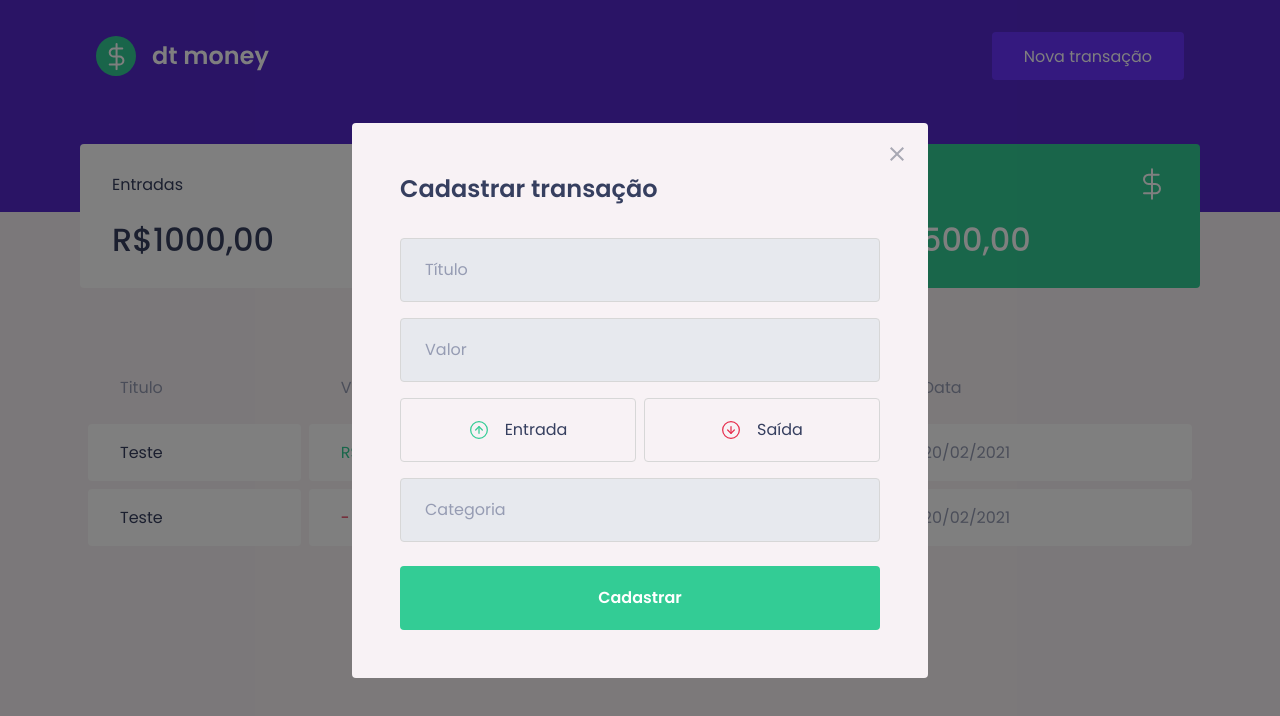
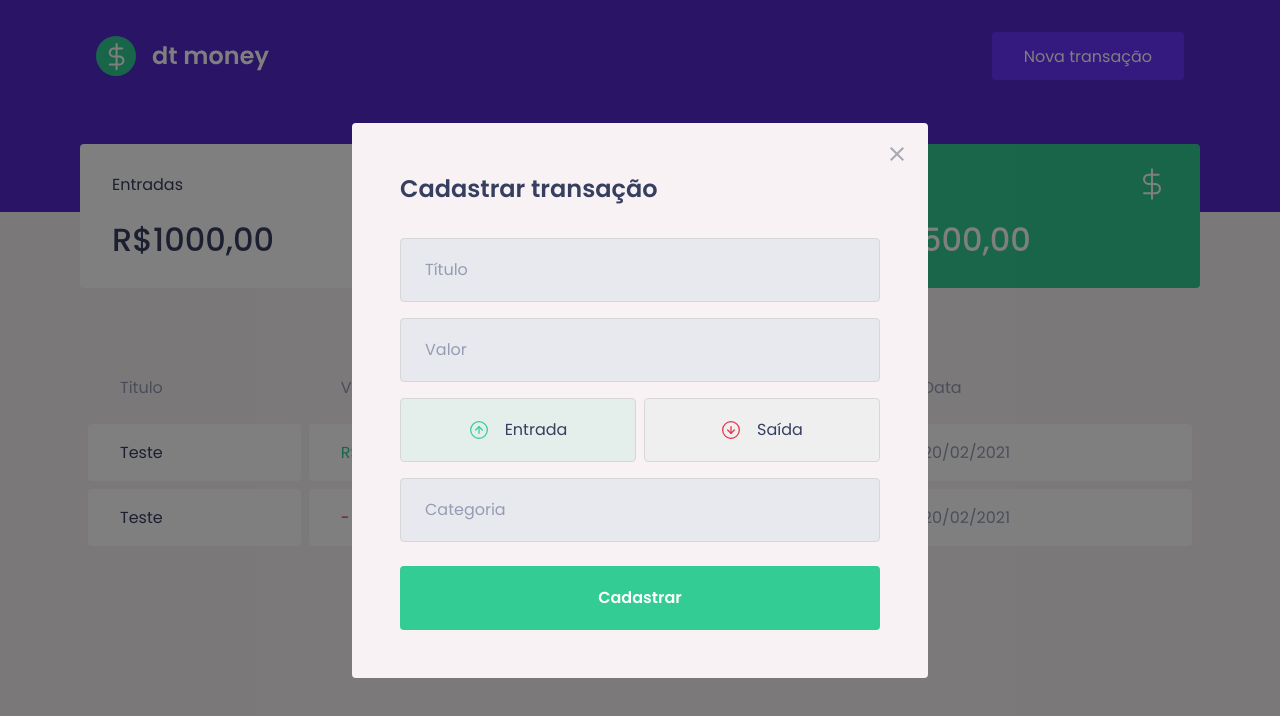
Before and after one commit to gabrielmnzs/dtmoney, a React (Create React App) app: page / in a window 1280 px wide. Both pictures are taken after a click on the button "Nova transação". Shown: the top 716 px of the page. Built offline with nearby package versions, Linux system fonts and the light colour scheme; no server answers; what miragejs would draw is missing.

Commit message:
refactor: change radiobox button behavior layout

```diff
--- a/src/Components/NewTransactionModal/index.tsx
+++ b/src/Components/NewTransactionModal/index.tsx
@@ -1,10 +1,11 @@
+import { useState } from 'react';
 import Modal from 'react-modal';
 
 import close from '../../assets/close.svg';
 import income from '../../assets/income.svg';
 import outcome from '../../assets/outcome.svg';
 
-import { Container, TransactionTypeContainer } from './styles';
+import { Container, TransactionTypeContainer, RadioBox } from './styles';
 
 interface NewTransactionModalProps {
 	isOpen: boolean;
@@ -17,6 +18,8 @@
 	isOpen,
 	onRequestClose,
 }: NewTransactionModalProps) {
+	const [type, setType] = useState('deposit');
+
 	return (
 		<Modal
 			isOpen={isOpen}
@@ -39,15 +42,29 @@
 				<input type="number" placeholder="Valor" />
 
 				<TransactionTypeContainer>
-					<button type="button">
+					<RadioBox
+						type="button"
+						onClick={() => {
+							setType('deposit');
+						}}
+						isActive={type === 'deposit'}
+						activeColor="green"
+					>
 						<img src={income} alt="Entrada" />
 						<span>Entrada</span>
-					</button>
+					</RadioBox>
 
-					<button type="button">
+					<RadioBox
+						type="button"
+						onClick={() => {
+							setType('withdraw');
+						}}
+						isActive={type === 'withdraw'}
+						activeColor="red"
+					>
 						<img src={outcome} alt="Saída" />
 						<span>Saída</span>
-					</button>
+					</RadioBox>
 				</TransactionTypeContainer>
 
 				<input placeholder="Categoria" />
--- a/src/Components/NewTransactionModal/styles.ts
+++ b/src/Components/NewTransactionModal/styles.ts
@@ -1,5 +1,5 @@
 import styled from 'styled-components';
-import { darken } from 'polished';
+import { darken, transparentize } from 'polished';
 
 export const Container = styled.form`
 	h2 {
@@ -54,13 +54,28 @@
 	display: grid;
 	grid-template-columns: 1fr 1fr;
 	gap: 0.5rem;
+`;
 
-	button {
+interface RadioBoxProps {
+	isActive: boolean;
+	activeColor: 'green' | 'red';
+}
+
+const colors = {
+	green: '#33CC95',
+	red: '#E52E4D',
+};
+
+export const RadioBox = styled.button<RadioBoxProps>`
 	height: 4rem;
 	border: 1px solid #d7d7d7;
 	border-radius: 0.25rem;
 
-		background: transparent;
+	background: ${(props) =>
+		props.isActive
+			? transparentize(0.9, colors[props.activeColor])
+			: 'trasparent'};
+
 	display: flex;
 	align-items: center;
 	justify-content: center;
@@ -82,5 +97,4 @@
 		font-size: 1rem;
 		color: var(--text-title);
 	}
-	}
 `;
```
Lines whose indentation alone changed are shown as unchanged.
